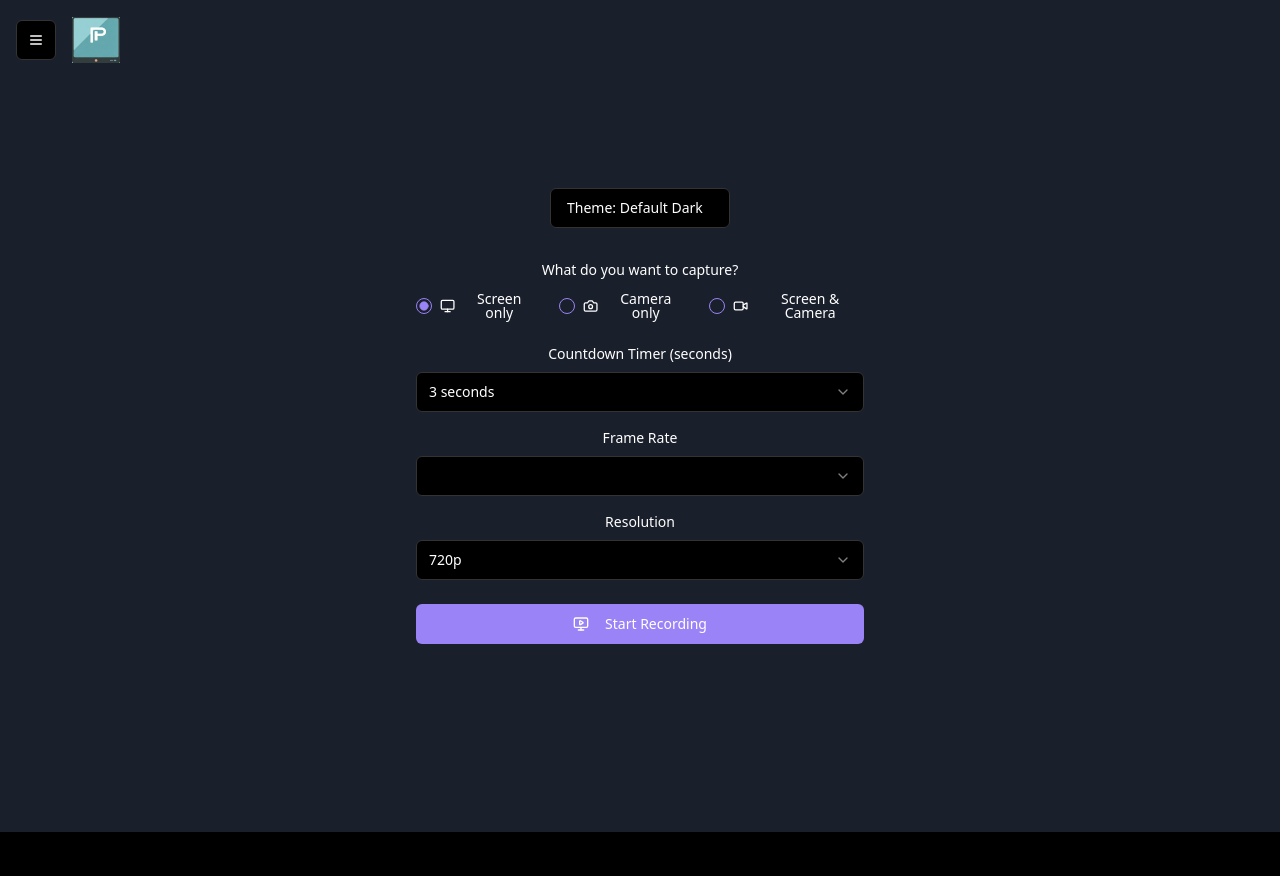
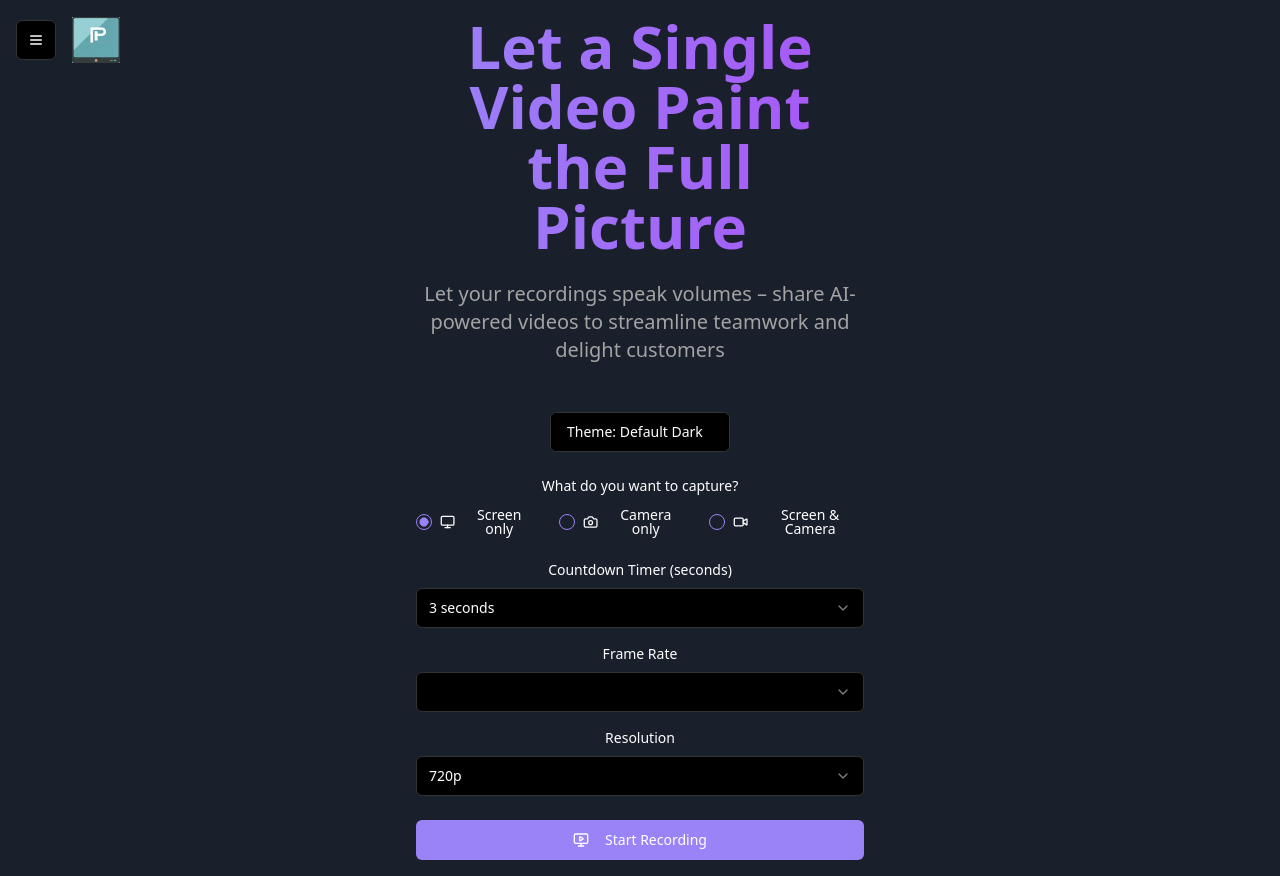
Before and after one commit to kskrishnavijetha/screen-capture-fairy, a React (Vite) app: page / in a window 1280 px wide. Before the commit the page ends 832 px from the top, so only its background shows below. Built offline with nearby package versions, Linux system fonts and the light colour scheme.

Commit message:
Add marketing text for videos
Updated the marketing text to emphasize the value of sharing AI-powered videos for enhancing teamwork and customer engagement.
[skip gpt_engineer]

```diff
--- /dev/null
+++ b/src/components/HeroSection.tsx
@@ -0,0 +1,14 @@
+import React from 'react';
+
+export const HeroSection = () => {
+  return (
+    <div className="text-center space-y-6 max-w-3xl mx-auto mb-12">
+      <h1 className="text-4xl md:text-5xl lg:text-6xl font-bold bg-gradient-to-r from-primary to-purple-500 bg-clip-text text-transparent">
+        Let a Single Video Paint the Full Picture
+      </h1>
+      <p className="text-lg md:text-xl text-muted-foreground max-w-2xl mx-auto">
+        Let your recordings speak volumes – share AI-powered videos to streamline teamwork and delight customers
+      </p>
+    </div>
+  );
+};
--- a/src/pages/Index.tsx
+++ b/src/pages/Index.tsx
@@ -1,4 +1,4 @@
-import React, { useState, useRef, useEffect } from 'react';
+import React, { useState, useEffect } from 'react';
 import { Button } from "@/components/ui/button";
 import { Menu, FileText, Video, MonitorPlay, Calendar, ChartBar, DollarSign } from 'lucide-react';
 import { CaptureModeSelector, type CaptureMode } from '@/components/CaptureModeSelector';
@@ -11,6 +11,7 @@ import { RecordingManager } from '@/components/RecordingManager';
 import { ThemeSelector } from '@/components/ThemeSelector';
 import { RecordingSettings } from '@/components/recording/RecordingSettings';
 import { Resolution } from '@/types/recording';
+import { HeroSection } from '@/components/HeroSection';
 import {
   Sheet,
   SheetContent,
@@ -217,6 +218,7 @@ const Index = () => {
 
       <div className="flex flex-col items-center justify-center min-h-screen">
         <div className="text-center space-y-6 w-full max-w-md">
+          <HeroSection />
           <div className="flex flex-col items-center mb-8 space-y-4">
             <ThemeSelector currentTheme={currentTheme} onThemeChange={setCurrentTheme} />
           </div>
```
